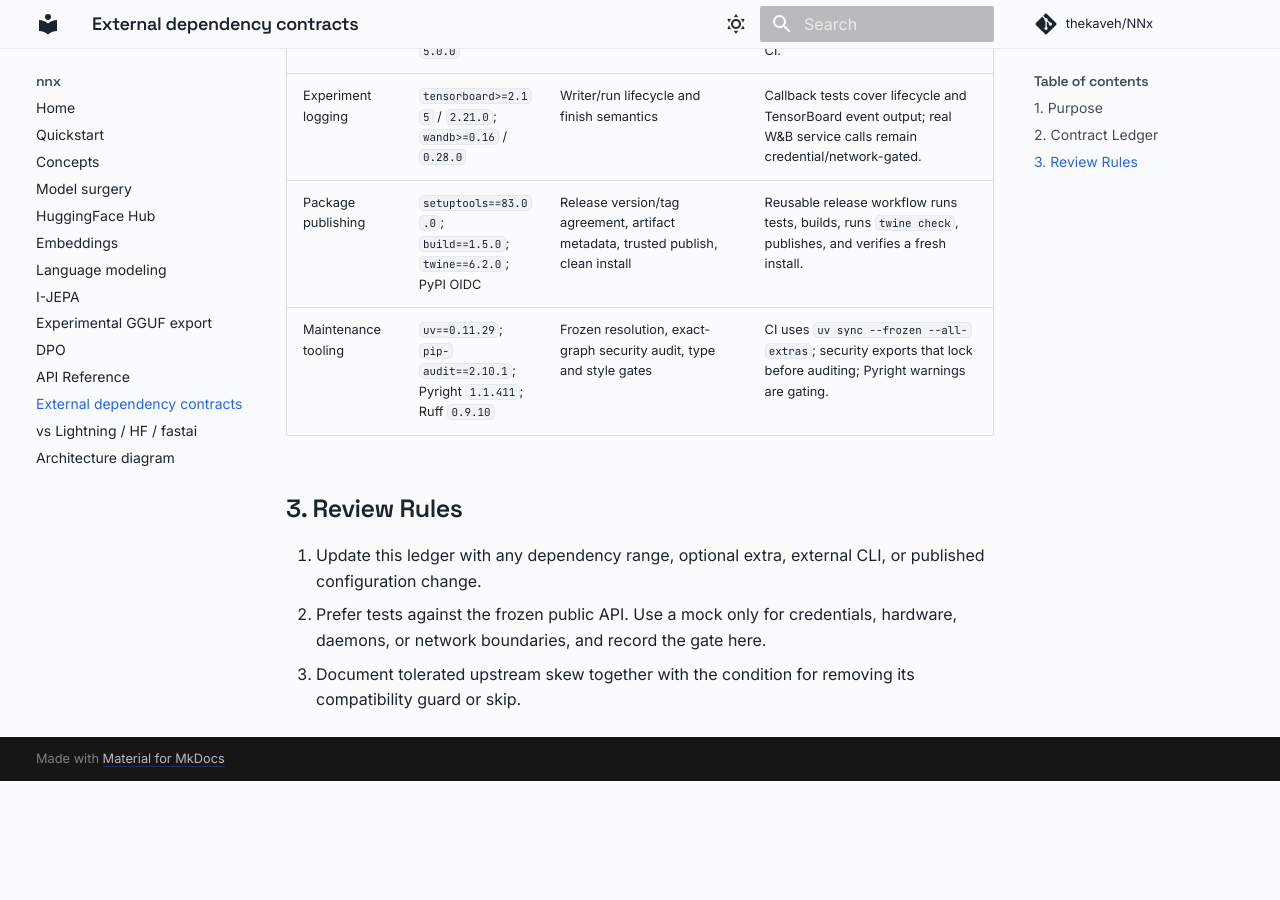
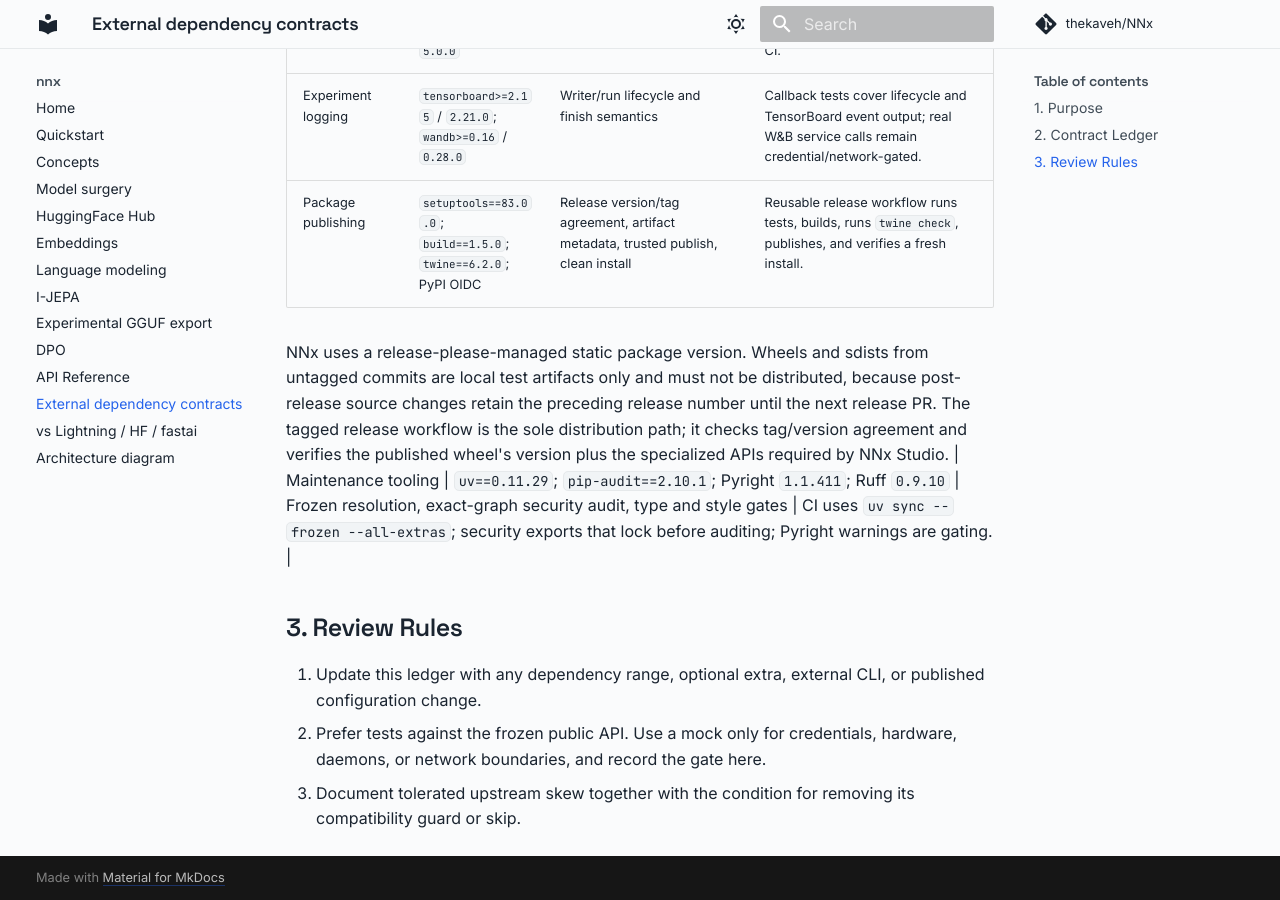
Before and after one commit to thekaveh/NNx, an MkDocs documentation site: the page built from docs/external-contracts.md, in a window 1280 px wide and 900 px high, scrolled down 1597 px. Built offline with MkDocs 1.6.1 and Material for MkDocs 9.7.7, drawn with Linux system fonts in a browser that asks for light colours; comment, search, counter and statistics services are not loaded; before the commit the page ends 2378 px from its top, so only the background shows below that.

Commit message:
ci: verify Studio API floor after publish

```diff
--- a/docs/external-contracts.md
+++ b/docs/external-contracts.md
@@ -27,6 +27,13 @@ ranges remain defined by `pyproject.toml`.
 | LM data / tokenization | `tokenizers>=0.20` / `0.22.2`; `datasets>=2.20` / `5.0.0` | BPE train/encode/decode and optional remote dataset loading | Tokenizer and generative-model tests; network-backed dataset downloads are not required in core CI. |
 | Experiment logging | `tensorboard>=2.15` / `2.21.0`; `wandb>=0.16` / `0.28.0` | Writer/run lifecycle and finish semantics | Callback tests cover lifecycle and TensorBoard event output; real W&B service calls remain credential/network-gated. |
 | Package publishing | `setuptools==83.0.0`; `build==1.5.0`; `twine==6.2.0`; PyPI OIDC | Release version/tag agreement, artifact metadata, trusted publish, clean install | Reusable release workflow runs tests, builds, runs `twine check`, publishes, and verifies a fresh install. |
+
+NNx uses a release-please-managed static package version. Wheels and sdists from
+untagged commits are local test artifacts only and must not be distributed,
+because post-release source changes retain the preceding release number until
+the next release PR. The tagged release workflow is the sole distribution path;
+it checks tag/version agreement and verifies the published wheel's version plus
+the specialized APIs required by NNx Studio.
 | Maintenance tooling | `uv==0.11.29`; `pip-audit==2.10.1`; Pyright `1.1.411`; Ruff `0.9.10` | Frozen resolution, exact-graph security audit, type and style gates | CI uses `uv sync --frozen --all-extras`; security exports that lock before auditing; Pyright warnings are gating. |
 
 ## 3. Review Rules
```
Also changed, not shown: CHANGELOG.md (+1 -0 lines), CONTRIBUTING.md (+2 -0 lines), 2 other files.
